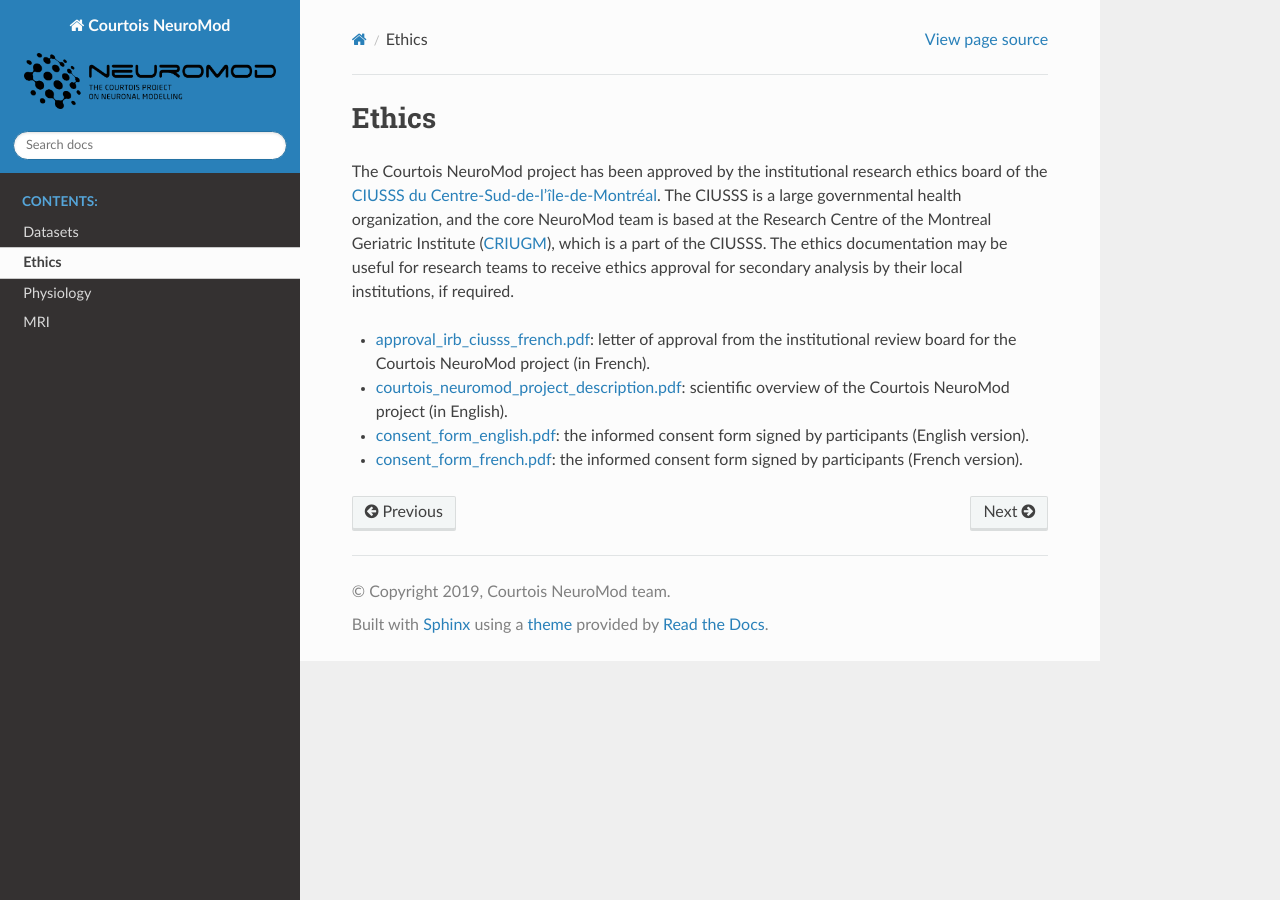
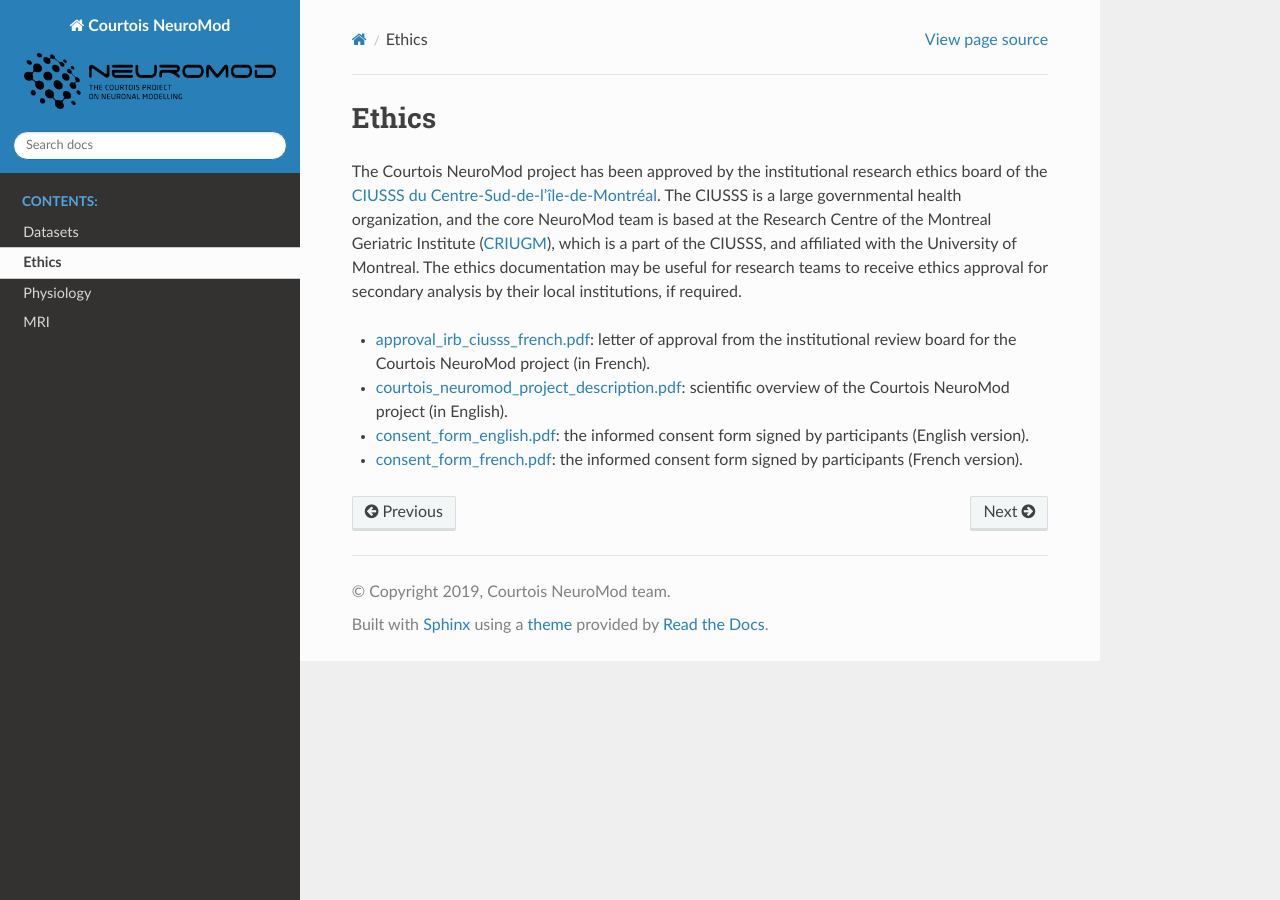
Before and after one commit to courtois-neuromod/cneuromod_docs, a Sphinx documentation site: the page built from source/ETHICS.md, in a window 1280 px wide. Built offline with Sphinx 7.4.7 and the Read the Docs theme 2.0.0, drawn with Linux system fonts in a browser that asks for light colours.

Commit message:
Update ETHICS.md
added UdeM affiliation

```diff
--- a/source/ETHICS.md
+++ b/source/ETHICS.md
@@ -1,6 +1,6 @@
 # Ethics
 
-The Courtois NeuroMod project has been approved by the institutional research ethics board of the [CIUSSS du Centre-Sud-de-l'île-de-Montréal](https://ciusss-centresudmtl.gouv.qc.ca/propos/services-en-anglais). The CIUSSS is a large governmental health organization, and the core NeuroMod team is based at the Research Centre of the Montreal Geriatric Institute ([CRIUGM](http://www.criugm.qc.ca/en.html)), which is a part of the CIUSSS. The ethics documentation may be useful for research teams to receive ethics approval for secondary analysis by their local institutions, if required.
+The Courtois NeuroMod project has been approved by the institutional research ethics board of the [CIUSSS du Centre-Sud-de-l'île-de-Montréal](https://ciusss-centresudmtl.gouv.qc.ca/propos/services-en-anglais). The CIUSSS is a large governmental health organization, and the core NeuroMod team is based at the Research Centre of the Montreal Geriatric Institute ([CRIUGM](http://www.criugm.qc.ca/en.html)), which is a part of the CIUSSS, and affiliated with the University of Montreal. The ethics documentation may be useful for research teams to receive ethics approval for secondary analysis by their local institutions, if required.
   * [approval_irb_ciusss_french.pdf](./_static/ethics/approval_irb_ciusss_french.pdf): letter of approval from the institutional review board for the Courtois NeuroMod project (in French).
   * [courtois_neuromod_project_description.pdf](./_static/ethics/courtois_neuromod_project_description.pdf): scientific overview of the Courtois NeuroMod project (in English).
   * [consent_form_english.pdf](./_static/ethics/consent_form_english.pdf): the informed consent form signed by participants (English version).
```
